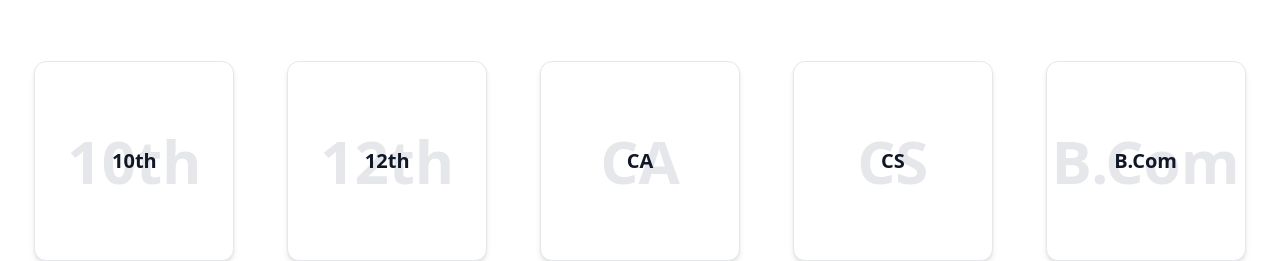
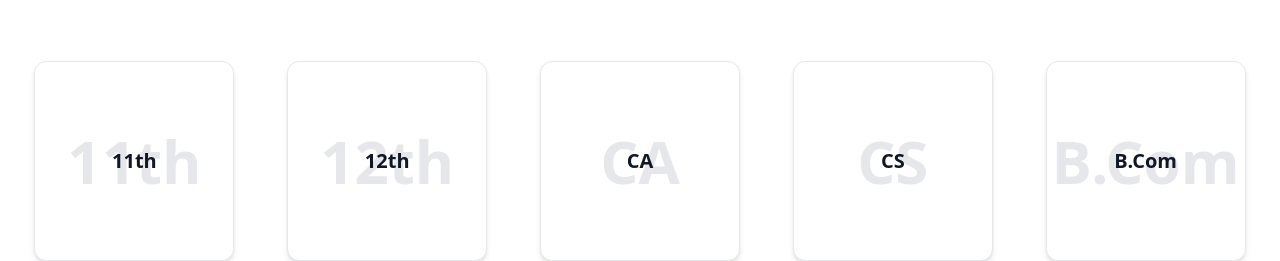
Before and after one commit to Deveshshukla01/College_of_commerce, a React (Vite) app: page / in a window 1280 px wide. Shown: the part 2020-2281 px from the top of the page. Built offline with nearby package versions, Linux system fonts and the light colour scheme.

Commit message:
some changes in the courses

```diff
--- a/src/App.jsx
+++ b/src/App.jsx
@@ -58,7 +58,7 @@ export default function App() {
         <Route path="/apply" element={<Apply />} />
 
         {/* course routes */}
-        <Route path="/courses/10th" element={<Tenth />} />
+        <Route path="/courses/11th" element={<Tenth />} />
         <Route path="/courses/12th" element={<Twelfth />} />
         <Route path="/courses/ca" element={<CA />} />
         <Route path="/courses/cs" element={<CS />} />
--- a/src/components/Courses.jsx
+++ b/src/components/Courses.jsx
@@ -2,7 +2,7 @@
 import { useNavigate } from "react-router-dom";
 
 const courses = [
-  { name: "10th", path: "/courses/10th" },
+  { name: "11th", path: "/courses/11th" },
   { name: "12th", path: "/courses/12th" },
   { name: "CA", path: "/courses/ca" },
   { name: "CS", path: "/courses/cs" },
```
